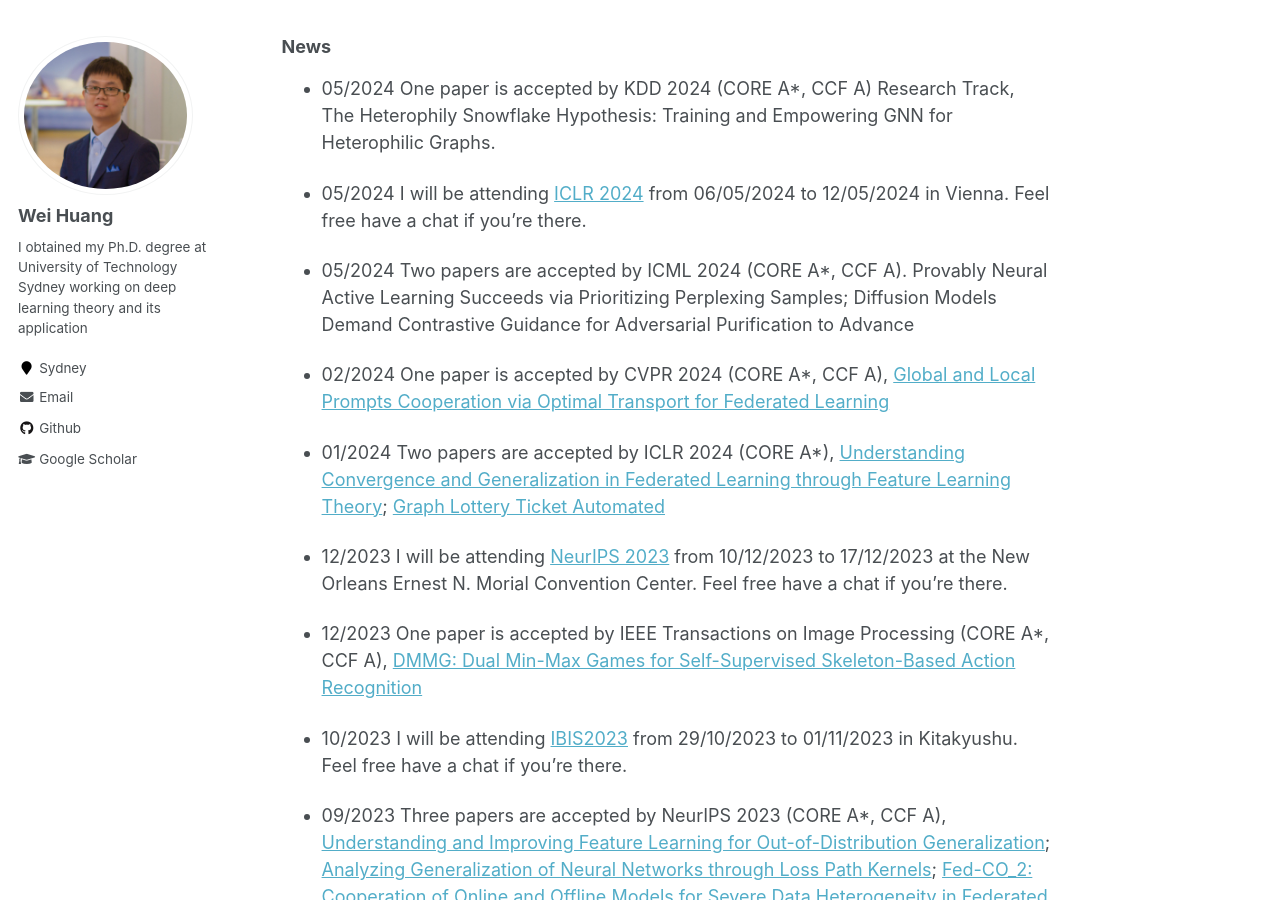
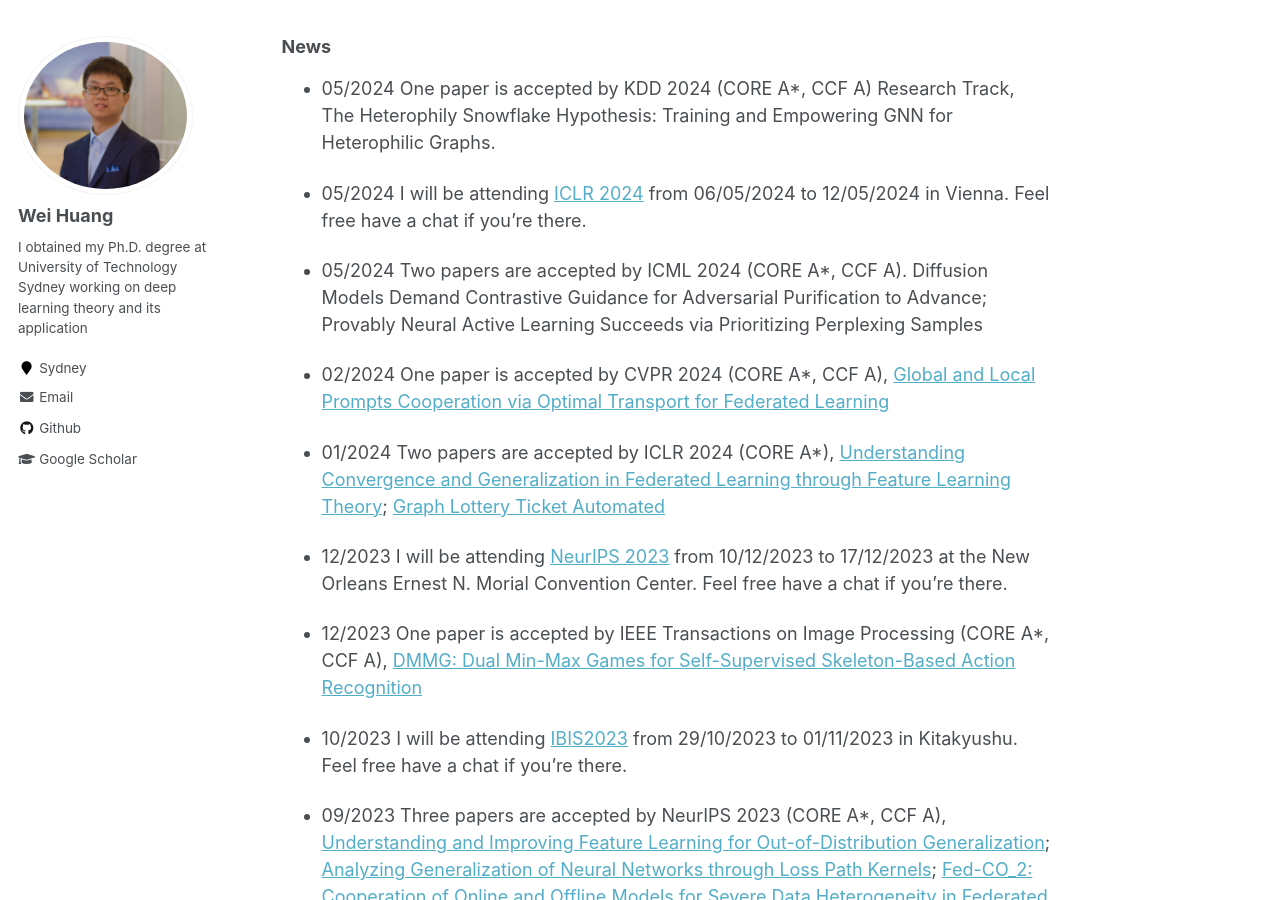
Before and after one commit to WeiHuang05/Weihuang05.github.io, a Jekyll site: the page built from index.md, in a window 1280 px wide and 900 px high, scrolled down 940 px. Built offline with Jekyll 4.4.1, drawn with Linux system fonts in a browser that asks for light colours.

```diff
--- a/index.md
+++ b/index.md
@@ -29,7 +29,7 @@ My office is located at the [University of Tokyo](https://www.u-tokyo.ac.jp/ja/i
 
 * 05/2024 I will be attending [ICLR 2024](https://iclr.cc/) from 06/05/2024 to 12/05/2024 in Vienna. Feel free have a chat if you're there.
 
-* 05/2024 Two papers are accepted by ICML 2024 (CORE A*, CCF A). Provably Neural Active Learning Succeeds via Prioritizing Perplexing Samples; Diffusion Models Demand Contrastive Guidance for Adversarial Purification to Advance
+* 05/2024 Two papers are accepted by ICML 2024 (CORE A*, CCF A). Diffusion Models Demand Contrastive Guidance for Adversarial Purification to Advance; Provably Neural Active Learning Succeeds via Prioritizing Perplexing Samples
 
 * 02/2024 One paper is accepted by CVPR 2024 (CORE A*, CCF A), [Global and Local Prompts Cooperation via Optimal Transport for Federated Learning](https://arxiv.org/abs/2403.00041)
 
```
